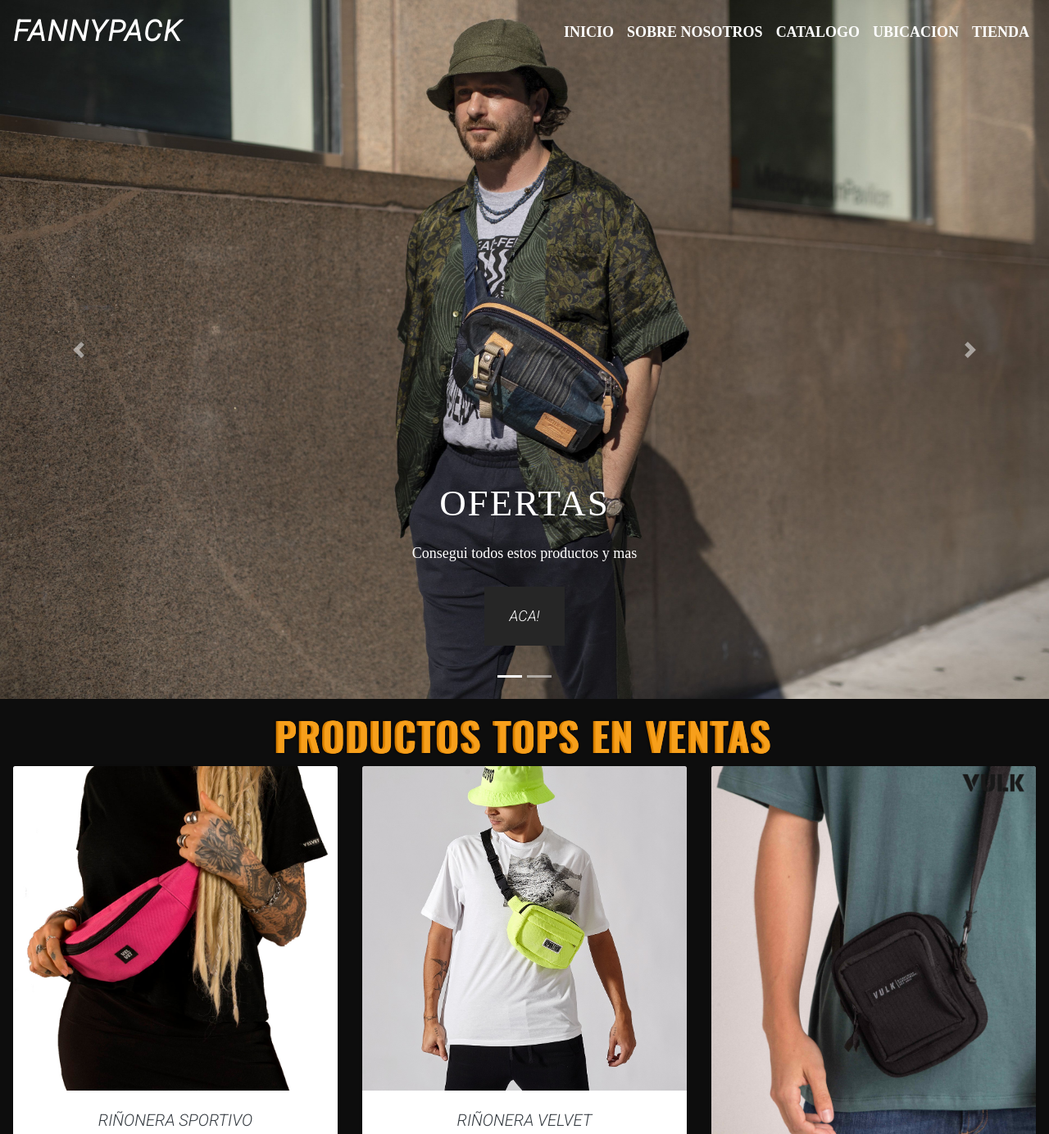
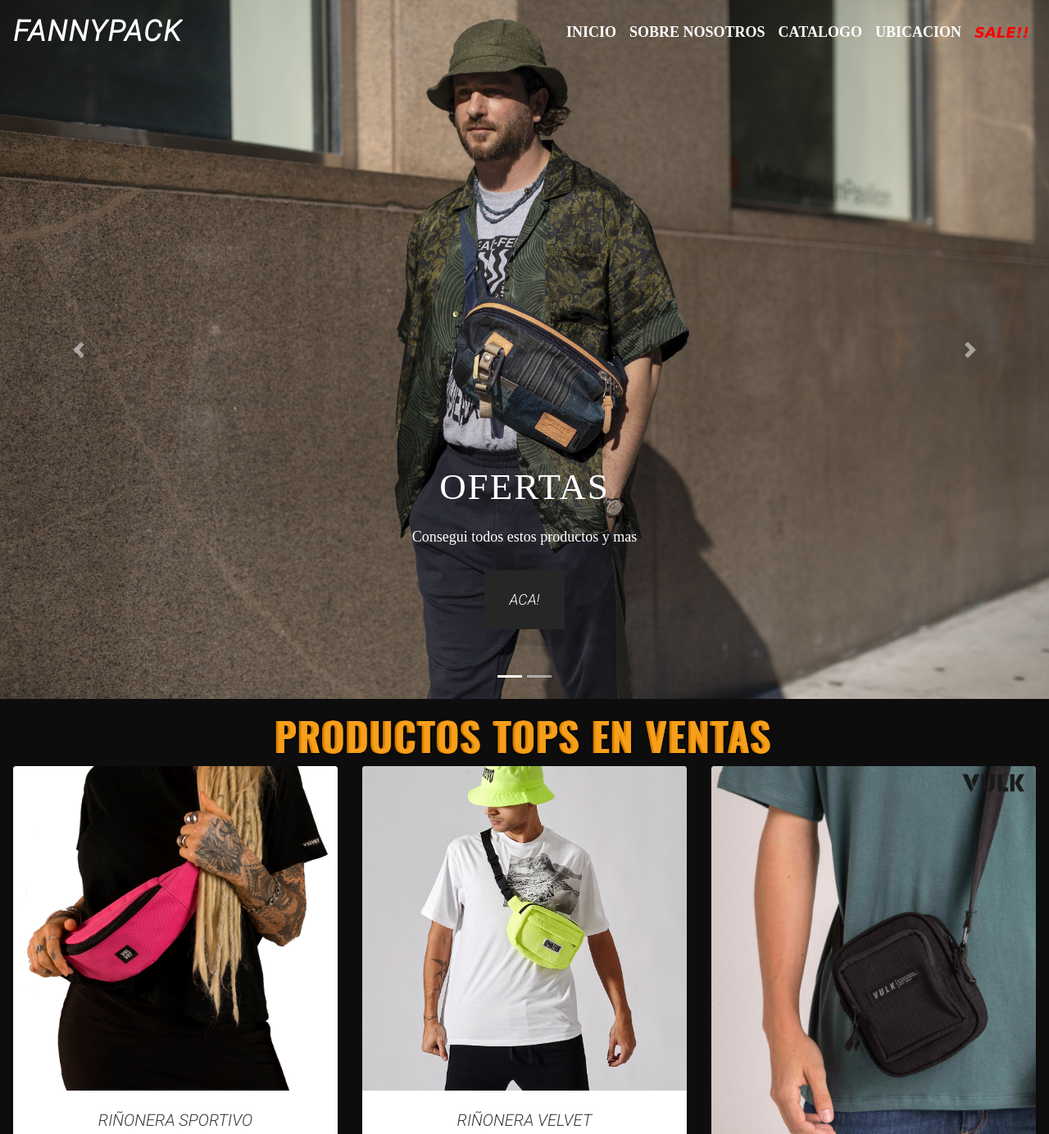
Before and after one commit to lautyr2001/Proyecto-Final-desarrollo-web, a plain HTML site: page index.html in a window 1280 px wide. Shown: the top 1384 px of the page at 82% size. Drawn offline with nearby package versions, Linux system fonts and the light colour scheme; a web font is replaced by a local one.

Commit message:
estructura

```diff
--- a/index.html
+++ b/index.html
@@ -5,7 +5,7 @@
 <head>
     <meta charset="UTF-8">
     <meta name="viewport" content="width=device-width, initial-scale=1.0">
-    <link rel="shortcut icon" href="/imagenes/favicon-16x16.png">
+    <link rel="shortcut icon" href="./assets/img/logo.jpg">
     <title>FannyPack</title>
 
     <!--script bootstrap-->
@@ -19,18 +19,20 @@
     <script nomodule src="https://unpkg.com/ionicons@5.5.2/dist/ionicons/ionicons.js"></script>
 
 
+
+
+
     <link rel="stylesheet" href="style.css">
 </head>
 <!--titulo de pestaña -->
 
-<body>
+
 <header>
     <div>
         <nav class="navbar navbar-expand-lg navbar-light fixed-top">
             <a class="navbar-brand" href="index.html" class="titulo">FannyPack</a>
-                <button class="navbar-toggler" type="button" data-toggle="collapse"
-                    data-target="#navbarSupportedContent" aria-controls="navbarSupportedContent" aria-expanded="false"
-                    aria-label="Toggle navigation">
+            <button class="navbar-toggler" type="button" data-toggle="collapse" data-target="#navbarSupportedContent"
+                aria-controls="navbarSupportedContent" aria-expanded="false" aria-label="Toggle navigation">
                 <span class="navbar-toggler-icon"></span>
             </button>
 
@@ -48,9 +50,10 @@
                     <li class="nav-item">
                         <a class="nav-link" href="contactos.html">Ubicacion</a>
                     </li>
-                        <li class="nav-item">
-                            <a class="nav-link" href="servicios.html">Tienda</a>
-                        </li>
+                    <span class="sale" >
+                    <li class="nav-item" >
+                        <a class="nav-link" href="servicios.html">SALE!!</a>
+                    </li></span>
             </div>
 
         </nav>
@@ -93,14 +96,16 @@
 
 <!--productos tops-->
 
+<body>
     <div class="row" class="container" id="productos-top">
         <div class="col-12">
             <h1 class="d-flex justify-content-center">Productos tops en ventas</h1>
         </div>
 
         <div class="col-xl-4 col-lg-4 col-md-6 mb-4">
-            <div class="bg-white rounded shadow-sm"><img src="/assets/img/riñonera-top-3.jpg" alt="gallery 4"
+            <div class="bg-white rounded shadow-sm"><img src="./assets/img/top3.jpg" alt="gallery 4"
                     class="img-fluid card-img-top">
+
                 <div class="p-4">
                     <h5> <a href="#" class="text-dark">Riñonera Sportivo</a></h5>
                     <p class="small text-muted mb-0">Sportivo estilo refelctivo color amarillo</p>
@@ -113,8 +118,9 @@
             </div>
         </div>
 
+
         <div class="col-xl-4 col-lg-4 col-md-6 mb-4">
-            <div class="bg-white rounded shadow-sm"><img src="/assets/img/riñoera-top-2.jpg" alt="rino velvet"
+            <div class="bg-white rounded shadow-sm"><img src="./assets/img/riñoera-top-2.jpg" alt="rino velvet"
                     class="img-fluid card-img-top">
                 <div class="p-4">
                     <h5> <a href="#" class="text-dark">Riñonera velvet</a></h5>
@@ -129,7 +135,7 @@
         </div>
 
         <div class="col-xl-4 col-lg-4 col-md-6 mb-4">
-            <div class="bg-white rounded shadow-sm"><img src="/assets/img/riñonera-top1.jpg" style="height: 475px; ;"
+            <div class="bg-white rounded shadow-sm"><img src="./assets/img/riñonera-top1.jpg" style="height: 475px; ;"
                     alt="" class="img-fluid card-img-top">
                 <div class="p-4">
                     <h5> <a href="#" class="text-dark">Bandolera vulk</a></h5>
--- a/style.css
+++ b/style.css
@@ -3,6 +3,7 @@
 @import url('https://fonts.googleapis.com/css2?family=Oswald:wght@500&family=Roboto:ital,wght@1,300&display=swap');
 @import url('https://fonts.googleapis.com/css?family=Cousine');
 @import url('https://fonts.googleapis.com/css2?family=Oswald:wght@700&family=Roboto:ital,wght@1,300&display=swap');
+@import url('https://fonts.googleapis.com/css2?family=Rubik+Moonrocks&display=swap');
 
 
 
@@ -11,10 +12,13 @@
     padding: 0;
     font-family: 'Roboto', sans-serif;
     box-sizing: border-box;
+    overflow-x: hidden;
 }
+
 
 body {
     background-color: #0D0D0D;
+
 }
 
 /** NAVBAR CAROUSEL**/
@@ -68,6 +72,16 @@ body {
 /**abajo*/
 nav.abajo{
     background-color:black;
+}
+
+
+.sale li a {
+    color: red !important;
+
+    font-style: italic;
+    text-transform: capitalize;
+    text-align: center;
+    font-family: 'Rubik Moonrocks', cursive;
 }
 
 
@@ -133,6 +147,7 @@ nav.abajo{
         -4px 0px 3px rgba(0, 0, 0, 0.23),
         -4px 0px 1px rgba(0, 0, 0, 0.5),
         0px 0px 3px rgba(0, 0, 0, .2);
+        overflow-y: hidden;
 }
 
 
@@ -189,5 +204,3 @@ nav.abajo{
     max-height: 10rem;
     padding-bottom: 2rem;
 }
-
-.
```
Also changed, not shown: about-us.html (+17 -15 lines), contactos.html (+5 -4 lines), productos.html (+5 -4 lines), servicios.html (+10 -4 lines), assets/img/top3.jpg (renamed from assets/img/riñonera-top-3.jpg). Lines whose indentation alone changed are shown as unchanged.
